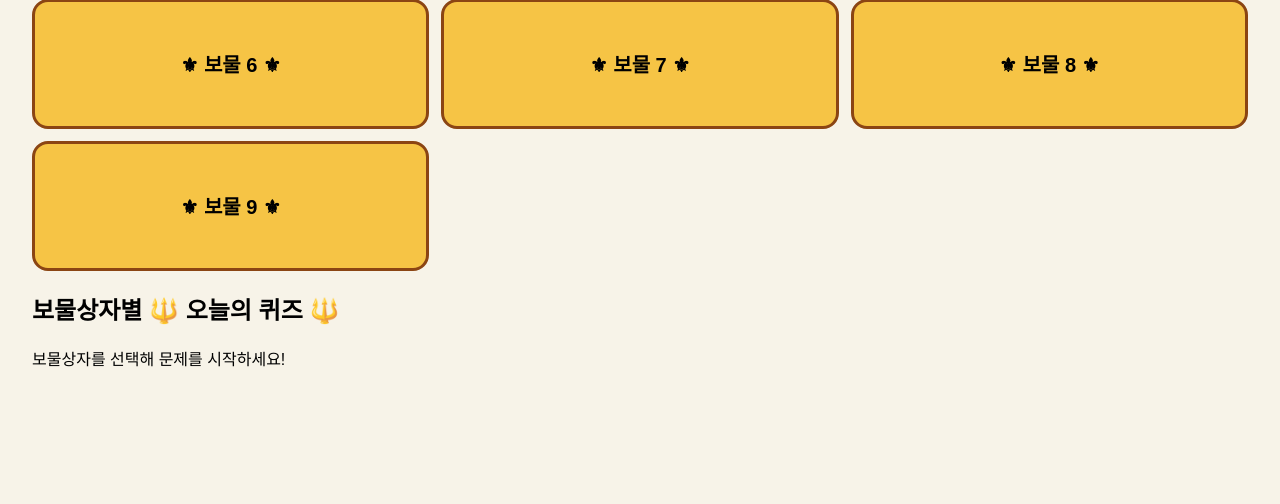
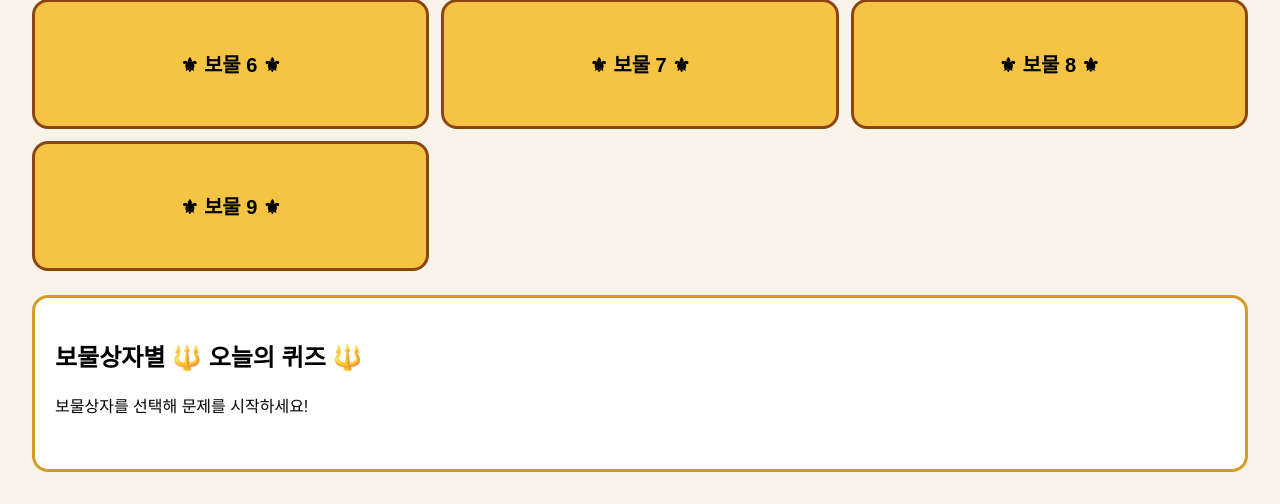
Before and after one commit to tjsdn35/TreasureQuiz, a Spring Boot app: page /game in a window 1280 px wide. Shown: the part 430-934 px from the top of the page. Before the commit the page ends 797 px from the top, so only its background shows below. Run offline with Spring Boot 4, Linux system fonts and the light colour scheme.

Commit message:
ver2.4.1

```diff
--- a/src/main/resources/static/css/style2.css
+++ b/src/main/resources/static/css/style2.css
@@ -84,7 +84,7 @@
        border-color: #d49b24;
        transform: scale(1.02);
    }
-
+/*
    .treasure-card1 {
        min-height: 110px;
        border: 5px solid #8b4513;
@@ -104,3 +104,31 @@
        font-weight: bold;
        cursor: pointer;
    }
+*/
+   .question-panel {
+       margin-top: 24px;
+       padding: 20px;
+       background: #ffffff;
+       border: 3px solid #d49b24;
+       border-radius: 16px;
+   }
+
+   #choices {
+       display: flex;
+       gap: 10px;
+       margin: 16px 0;
+   }
+
+   .choice-button {
+       padding: 10px 16px;
+       background: #fff2bf;
+       border: 2px solid #8b4513;
+       border-radius: 10px;
+       font-size: 16px;
+       font-weight: bold;
+       cursor: pointer;
+   }
+
+   .choice-button:hover {
+       background: #f6c445;
+   }
--- a/src/main/resources/static/js/game1.js
+++ b/src/main/resources/static/js/game1.js
@@ -85,6 +85,7 @@ const questionBank = [
 ];
 
 function showQuestion(card) {
+    card.classList.add("open");
     const index = Number(card.dataset.index);
     const question = questionBank[index];
 
```
Lines whose indentation alone changed are shown as unchanged.
